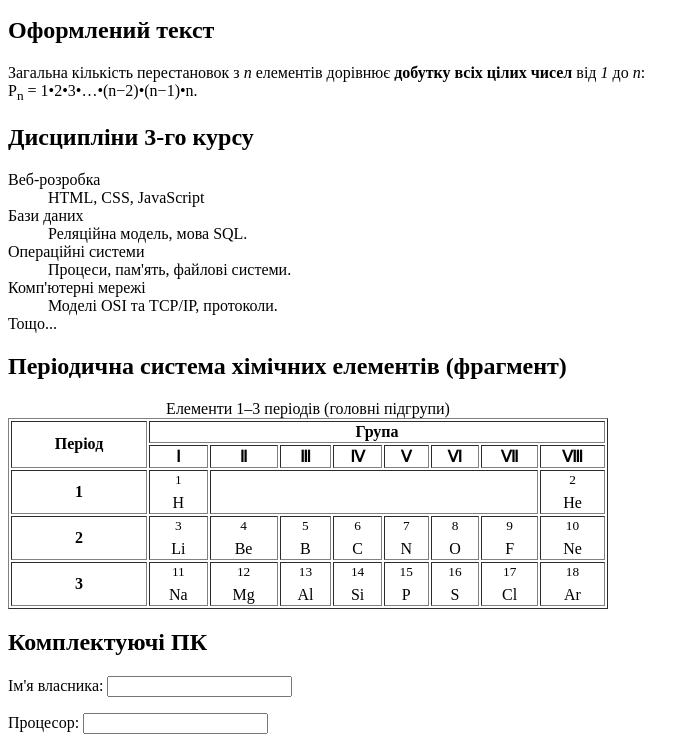
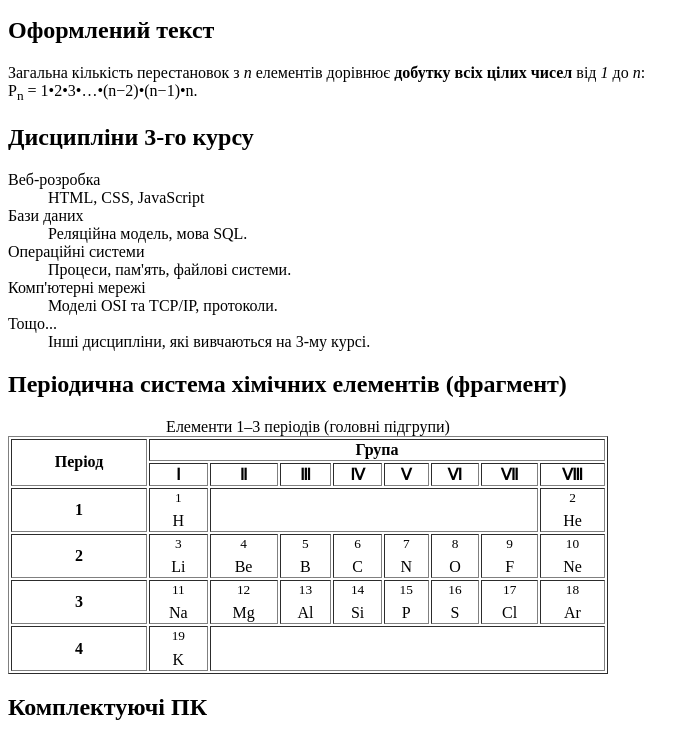
Before and after one commit to Eduard-Kostin/Lab1_HTML, a plain HTML site: page index.html in a window 1280 px wide. Shown: the part 101-837 px from the top of the page, without its empty margins (0-699 px from the left). Drawn offline with Linux system fonts and the light colour scheme.

Commit message:
Fix: index html

```diff
--- a/index.html
+++ b/index.html
@@ -38,6 +38,7 @@
           <dt>Комп'ютерні мережі</dt>
           <dd>Моделі OSI та TCP/IP, протоколи.</dd>
           <dt>Тощо...</dt>
+          <dd>Інші дисципліни, які вивчаються на 3-му курсі.</dd>
         </dl>
       </section>
 
@@ -89,6 +90,11 @@
             <td><sup>16</sup><br />S</td>
             <td><sup>17</sup><br />Cl</td>
             <td><sup>18</sup><br />Ar</td>
+          </tr>
+          <tr align="center">
+            <th>4</th>
+            <td><sup>19</sup><br />K</sup></td>
+            <td colspan="7">&nbsp;</td>
           </tr>
         </table>
       </section>
```
